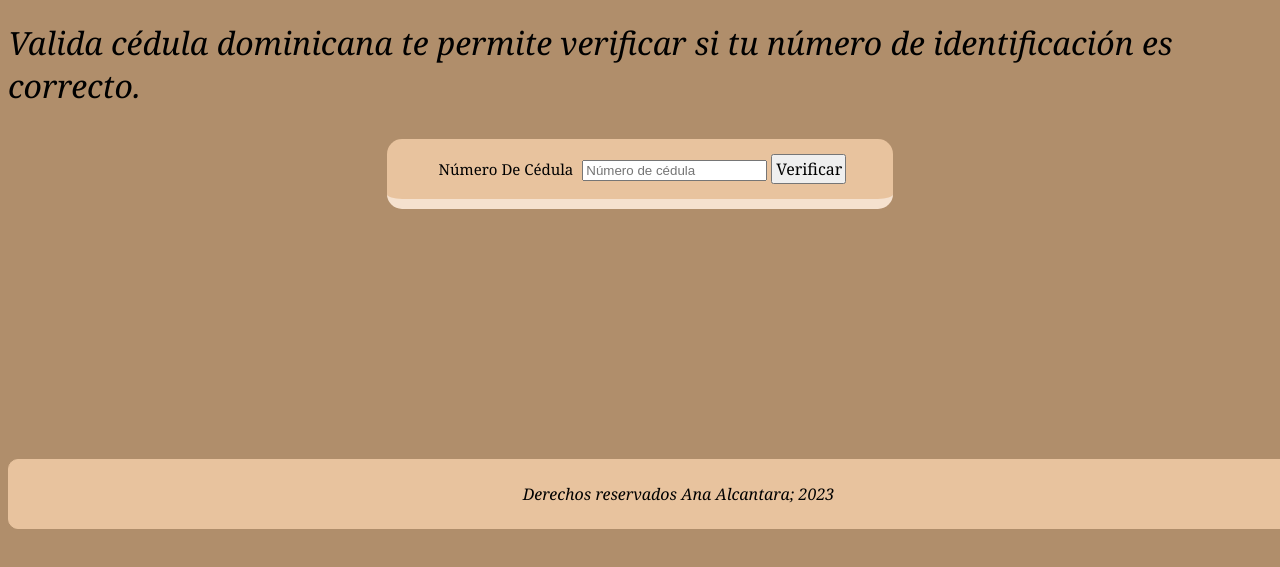
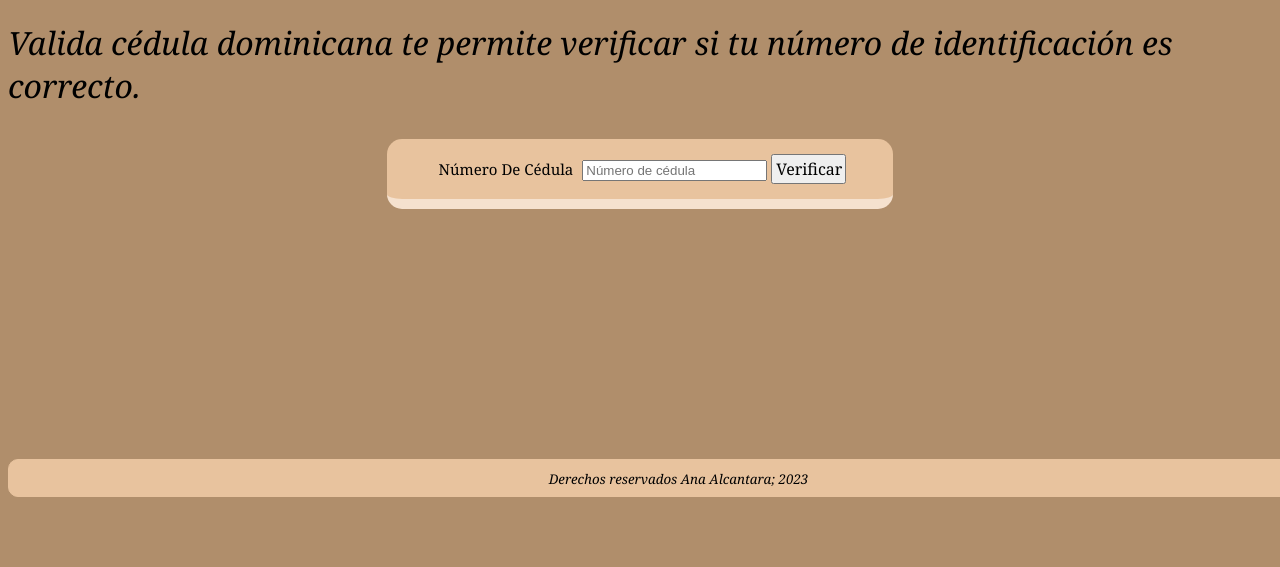
Before and after one commit to 8098125043/validaCedula, a plain HTML site: page index.html in a window 1280 px wide. Shown: the part 161-728 px from the top of the page. Drawn offline with Linux system fonts and the light colour scheme.

Commit message:
Update index.html

```diff
--- a/index.html
+++ b/index.html
@@ -24,7 +24,7 @@
     </main>
 
     <footer>
-        <p>Derechos reservados Ana Alcantara; 2023</p>
+        <small>Derechos reservados Ana Alcantara; 2023</small>
     </footer>
 
     <script src="Valida.js"></script>
```
